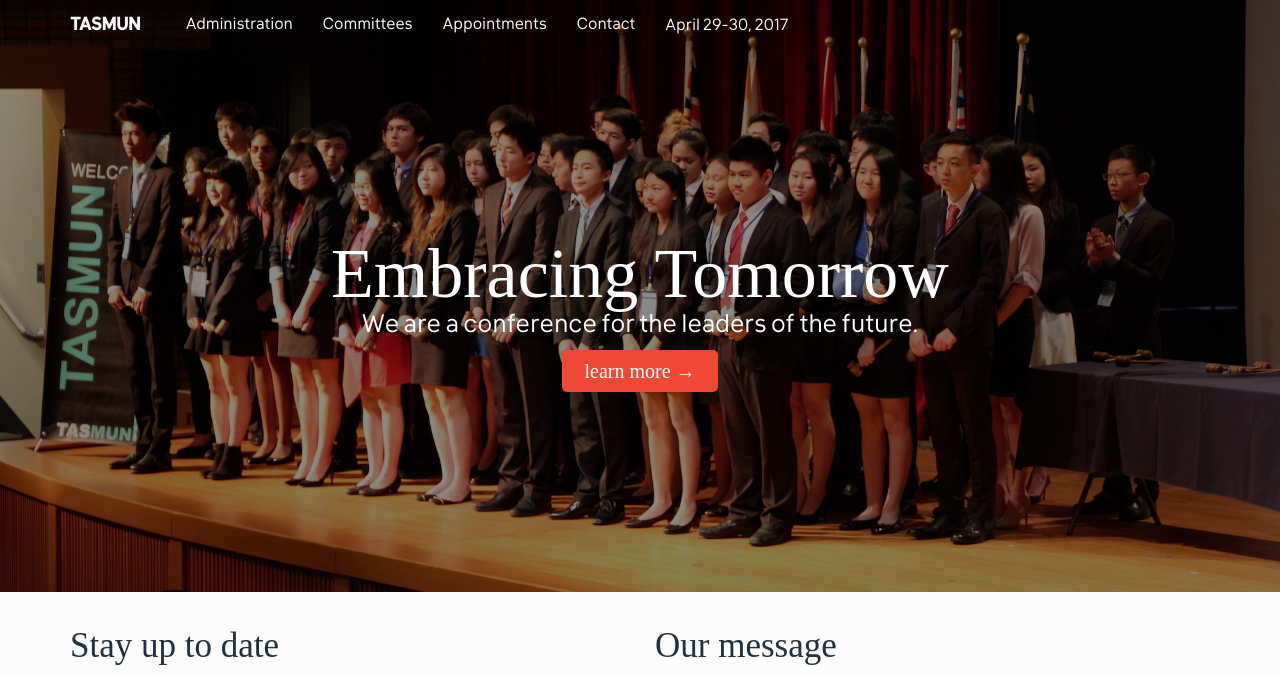
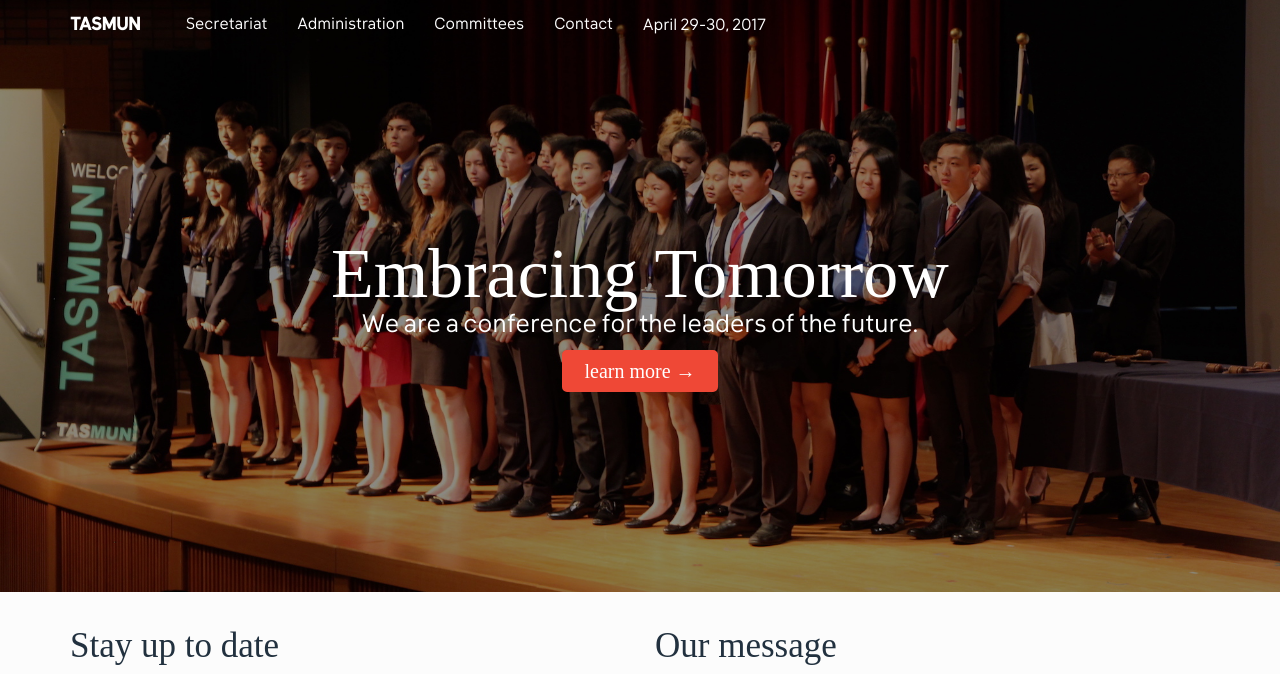
Before and after one commit to alexandernext/tasmun, a Jekyll site: the page built from index.md, in a window 1280 px wide. Shown: the top 674 px of the page. Built offline with Jekyll 4.4.1, drawn with Linux system fonts in a browser that asks for light colours; some web fonts are replaced; grey boxes are pictures that could not be loaded.

Commit message:
added navigation for secretariat page

```diff
--- a/_includes/navigation.html
+++ b/_includes/navigation.html
@@ -9,9 +9,9 @@
         <div class="navbar-header">
           <div class="collapse navbar-collapse" id="bs-example-navbar-collapse-1">
             <ul class="nav navbar-nav">
+              <li><a href="secretariat.html">Secretariat</a></li>
               <li><a href="administration.html">Administration</a></li>
               <li><a href="committees.html">Committees</a></li>
-              <li><a href="appointments.html">Appointments</a></li>
               <li><a href="contact.html">Contact</a></li>
             </ul>
             <ul class="nav navbar-nav navbar-right">
```
Also changed, not shown: 1 other file.
